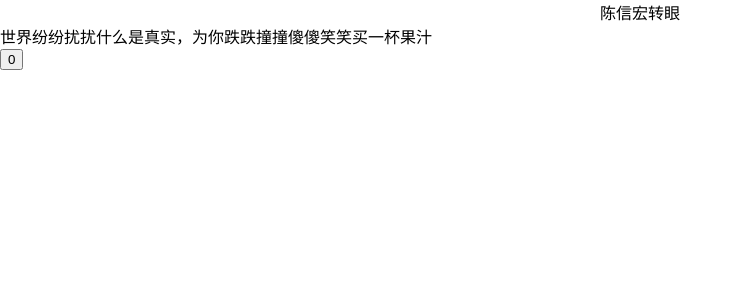
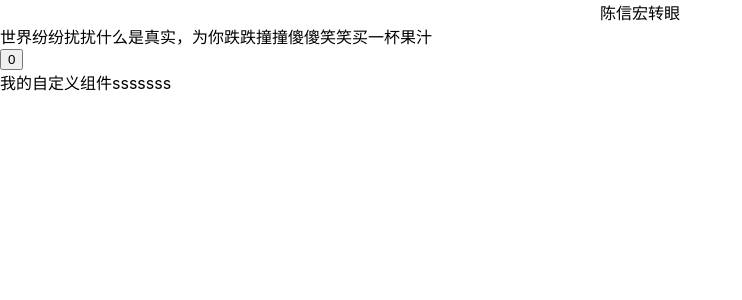
Before and after one commit to xiewenwen/react, a React (Create React App) app: page / in a window 1280 px wide. Shown: the top 300 px of the page, without its empty margins (0-742 px from the left). Built offline with nearby package versions, Linux system fonts and the light colour scheme.

Commit message:
修改文件888

```diff
--- a/src/App.js
+++ b/src/App.js
@@ -2,9 +2,10 @@ import React,{Component} from 'react';
 
 import logo from './logo.svg';
 import './App.css';
-import test from "./test";
+
 import Word from "./Word";
 import Rose from "./Rose";
+import Test from "./test";
 
 import ReactDOM from 'react-dom';
 
@@ -47,8 +48,10 @@ class App extends Component{
           </div>
               <Word></Word>
               <Rose/>
+              <Test/>
 
           </div>
+
 
 
       );
--- a/src/test.js
+++ b/src/test.js
@@ -1,8 +1,6 @@
 import React ,{Component} from 'react';
 import ReactDOM from 'react-dom';
 import './App.css';
-
-import axios from 'axion';
 
 class Test extends Component{
     render() {
@@ -14,16 +12,5 @@ class Test extends Component{
 
 
 }
-class Taobao extends Component{
-    constructor(props) {
-        super(props);
-        this.state={
-            list:[]
-        }
-
-    }
-
-}
-
 
 export default Test;
```
